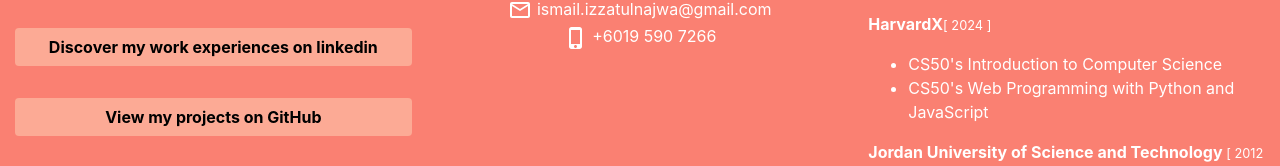
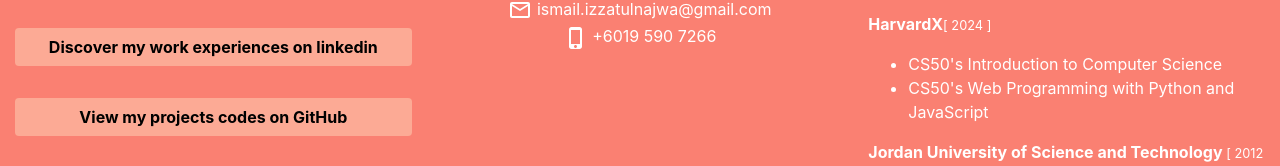
Before and after one commit to Izzywa/portfolio, a React (Create React App) app: page / in a window 1280 px wide. Both pictures are taken after a click on the element "Profile". Shown: the part 133-299 px from the top of the page. Built offline with nearby package versions, Linux system fonts and the light colour scheme.

Commit message:
some changes to the README

```diff
--- a/src/components/Profile.js
+++ b/src/components/Profile.js
@@ -85,7 +85,7 @@ export default function Profile(props) {
                 <button className="btn"
                 onClick={() => window.location.href = githubURL}
                 >
-                    View my projects on GitHub
+                    View my projects codes on GitHub
                     </button>
                 <button className="btn" onClick={() => props.setPagenum(2)}>
                     Visit my projects page
```
Also changed, not shown: 1 other file (tests, documents, lock files or other folders).
